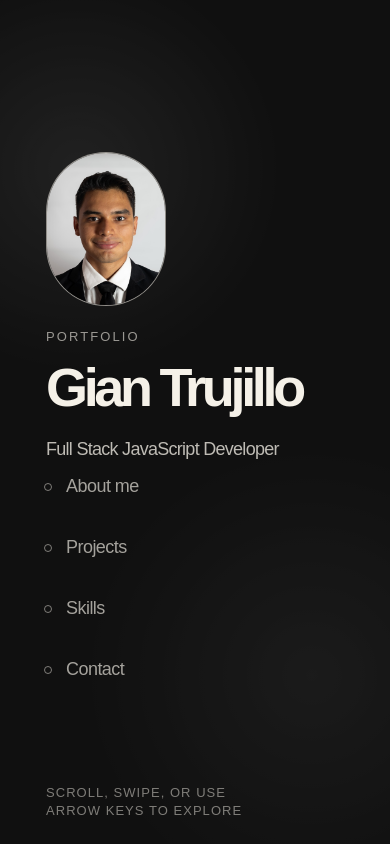
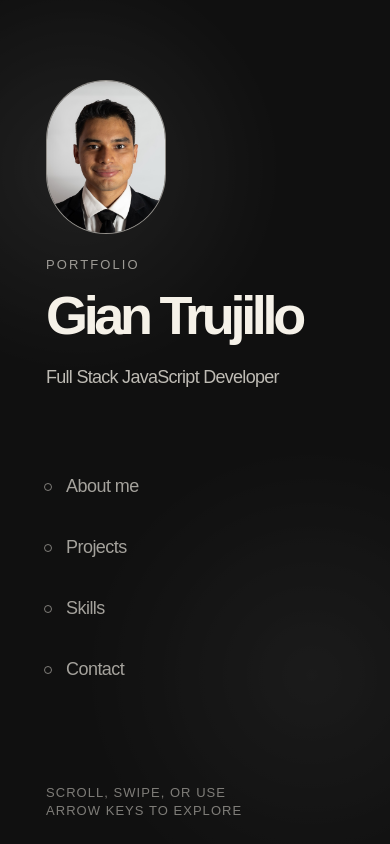
Before and after one commit to gian-trujillo/gian-trujillo-portfolio, a React (Vite) app: page / in a window 390 px wide. Built offline with nearby package versions, Linux system fonts and the light colour scheme.

Commit message:
fix overlapping hero section content

```diff
--- a/src/components/PortfolioLayout/PortfolioLayout.css
+++ b/src/components/PortfolioLayout/PortfolioLayout.css
@@ -73,7 +73,7 @@
 
 .portfolio__section--hero .portfolio__section-content {
   justify-content: flex-start;
-  padding-top: 18vh;
+  padding-top: 160px;
 }
 
 .portfolio__intro {
@@ -176,10 +176,14 @@
         padding-left: 30px;
     }
 
+    .portfolio__section--hero .portfolio__section-content {
+      padding-top: 80px;
+    }
+
   .portfolio__section-content {
     width: min(100% - 32px, 1120px);
     min-height: 100vh;
-    padding-top: 40px;
+    /* padding-top: 40px; */
     padding-bottom: 120px;
     /* padding-left: 30px; */
     align-items: flex-start;
@@ -190,6 +194,7 @@
     flex-direction: column;
     align-items: flex-start;
     gap: 24px;
+    /* margin-bottom: 20px; */
   }
 
   .portfolio__photo {
```
